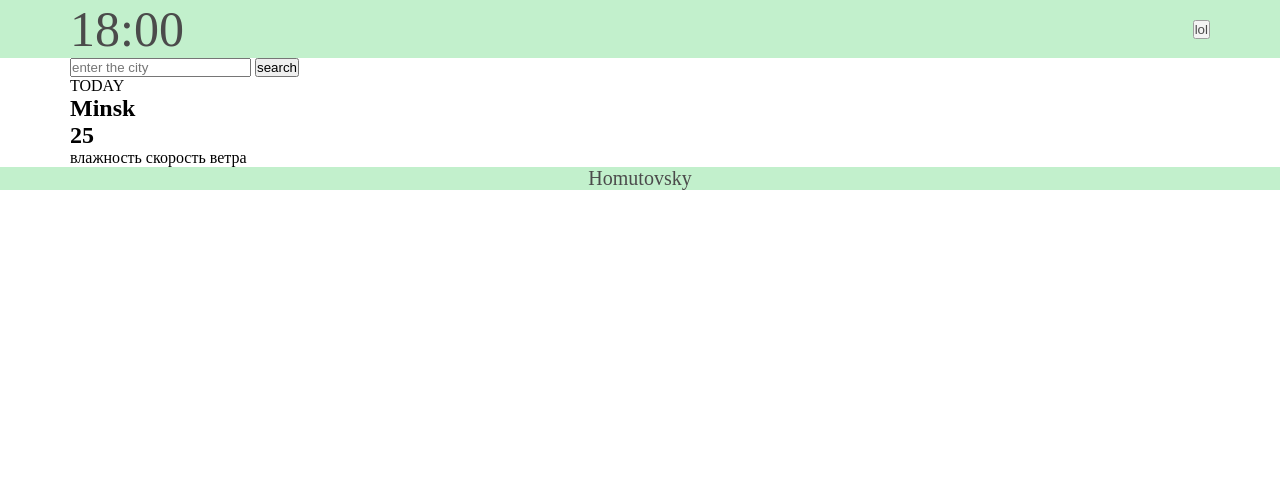
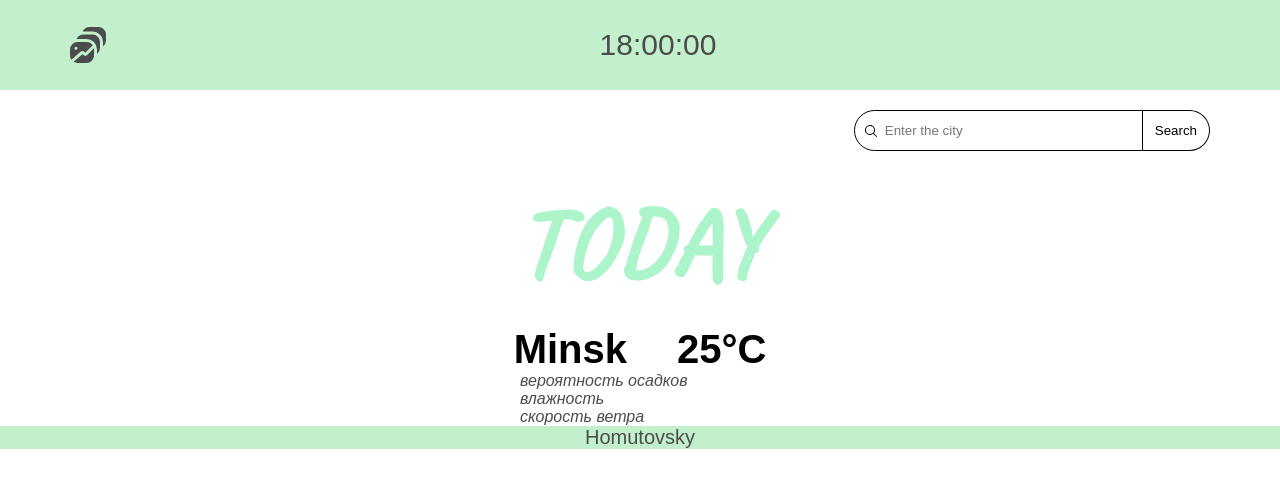
Before and after one commit to Homutovsky/WEATHER-BROADCAST, a plain HTML site: page index.html in a window 1280 px wide. Drawn offline with Linux system fonts and the light colour scheme; a web font is replaced by a local one.

Commit message:
add new styles

```diff
--- a/index.html
+++ b/index.html
@@ -6,6 +6,12 @@
     <meta http-equiv="X-UA-Compatible" content="IE=edge">
     <meta name="viewport" content="width=device-width, initial-scale=1.0">
     <title>WEATHER BROADCAST</title>
+    <link rel="preconnect" href="https://fonts.googleapis.com">
+    <link rel="preconnect" href="https://fonts.gstatic.com" crossorigin>
+    <link href="https://fonts.googleapis.com/css2?family=Khula:wght@400;700&display=swap" rel="stylesheet">
+    <link rel="preconnect" href="https://fonts.googleapis.com">
+    <link rel="preconnect" href="https://fonts.gstatic.com" crossorigin>
+    <link href="https://fonts.googleapis.com/css2?family=Caveat&display=swap" rel="stylesheet">
     <link rel="stylesheet" href="style/style.css">
 </head>
 
@@ -13,25 +19,26 @@
     <header class="header">
         <div class="container header-container">
 
+            <div>
+                <button class="header-button"></button>
+            </div>
             <span class="header-time">
-                18:00
+                18:00:00
             </span>
-            <div class="header-button">
-                <button>
-                    lol
-                </button>
-            </div>
+
         </div>
     </header>
 
     <div class="main">
         <div class="container main-container">
-            <div class="main-buttons">
-                <input type="text" placeholder="enter the city">
-                <button>search</button>
+
+            <div class="main-wrapper">
+                <input class="main-input" type="text" placeholder="Enter the city">
+                <button class="main-btn">Search</button>
             </div>
+
             <div class="weather-today">
-                <span class="today">TODAY</span>
+                <h1 class="today">TODAY</h1>
 
                 <div class="main-information">
                     <h2 class="name-city">
@@ -39,10 +46,14 @@
                     </h2>
                     <h2 class="time"></h2>
                     <h2 class="temperature">
-                        25
+                        25°C
                     </h2>
                 </div>
+
                 <div class="extra-information">
+                    <span class="precipitation">
+                        вероятность осадков
+                    </span>
                     <span class="humidity">
                         влажность
                     </span>
--- a/style/style.css
+++ b/style/style.css
@@ -2,6 +2,27 @@
     margin: 0;
     padding: 0;
     box-sizing: border-box;
+    font-family: 'Khula', sans-serif;
+}
+
+@-webkit-keyframes todayAnimation {
+    0% {
+        width: 10px;
+        height: 10px;
+        background-color: #000000;
+    }
+
+    50% {
+        width: 10px;
+        height: 10px;
+        background-color: #801919;
+    }
+
+    100% {
+        width: 10px;
+        height: 10px;
+        background-color: #ccea1d;
+    }
 }
 
 .container {
@@ -16,22 +37,115 @@
     opacity: 0.7;
 }
 
+.header {
+    margin-bottom: 20px;
+}
+
 .header-container,
 .footer-container {
     display: flex;
     align-items: center;
-    justify-content: space-between;
 
 }
 
+.header-button {
+    background-image: url(/img/header-btn.svg);
+    background-color: transparent;
+    background-size: cover;
+    padding: 18px;
+    cursor: pointer;
+    border: none;
+}
+
 .header-time {
-    font-size: 50px;
+    font-size: 30px;
+    padding: 28px 0;
+    margin: 0 auto;
+}
+
+.main-wrapper {
+    margin-bottom: 30px;
+    display: flex;
+    justify-content: end;
+    width: 100%;
 }
 
 
+.main-input {
+    padding: 12px 80px 12px 30px;
+    border-radius: 24px 0 0 24px;
+    border: 1px solid #000000;
+    background: no-repeat url(/img/bg-main_imput.svg);
+    background-size: 12px;
+    background-position-x: 10px;
+    background-position-y: center;
+    outline: 0;
+    cursor: pointer;
+}
 
+.main-btn {
+    padding: 12px;
+    background-color: transparent;
+    border: 1px solid #000000;
+    cursor: pointer;
+    border-radius: 0 24px 24px 0;
+    margin: 0px;
+    border-left: none;
+}
 
+.weather-today {
+    max-width: 350px;
+    margin: 0 auto;
+}
 
+.today {
+    font-size: 100px;
+    font-family: 'Caveat', cursive;
+    margin-bottom: 20px;
+    color: #acf4ca;
+    text-align: center;
+    position: relative;
+}
+
+.today::before {
+    content: '';
+    display: block;
+    width: 20px;
+    height: 20px;
+    position: absolute;
+    top: 0;
+    left: 0;
+    animation: todayAnimation 0.9s ease;
+}
+
+.today::after {
+    content: '';
+    display: block;
+    width: 20px;
+    height: 20px;
+    position: absolute;
+    top: 0px;
+    left: 300px;
+}
+
+.main-information {
+    display: flex;
+    column-gap: 25px;
+    justify-content: center;
+}
+
+.name-city,
+.temperature {
+    font-size: 40px;
+}
+
+.extra-information {
+    display: flex;
+    flex-direction: column;
+    font-style: italic;
+    opacity: 0.7;
+    margin-left: 55px;
+}
 
 
 
```
Also changed, not shown: img/bg-main_btn.svg (added), img/bg-main_imput.svg (added), img/header-btn.svg (added).
